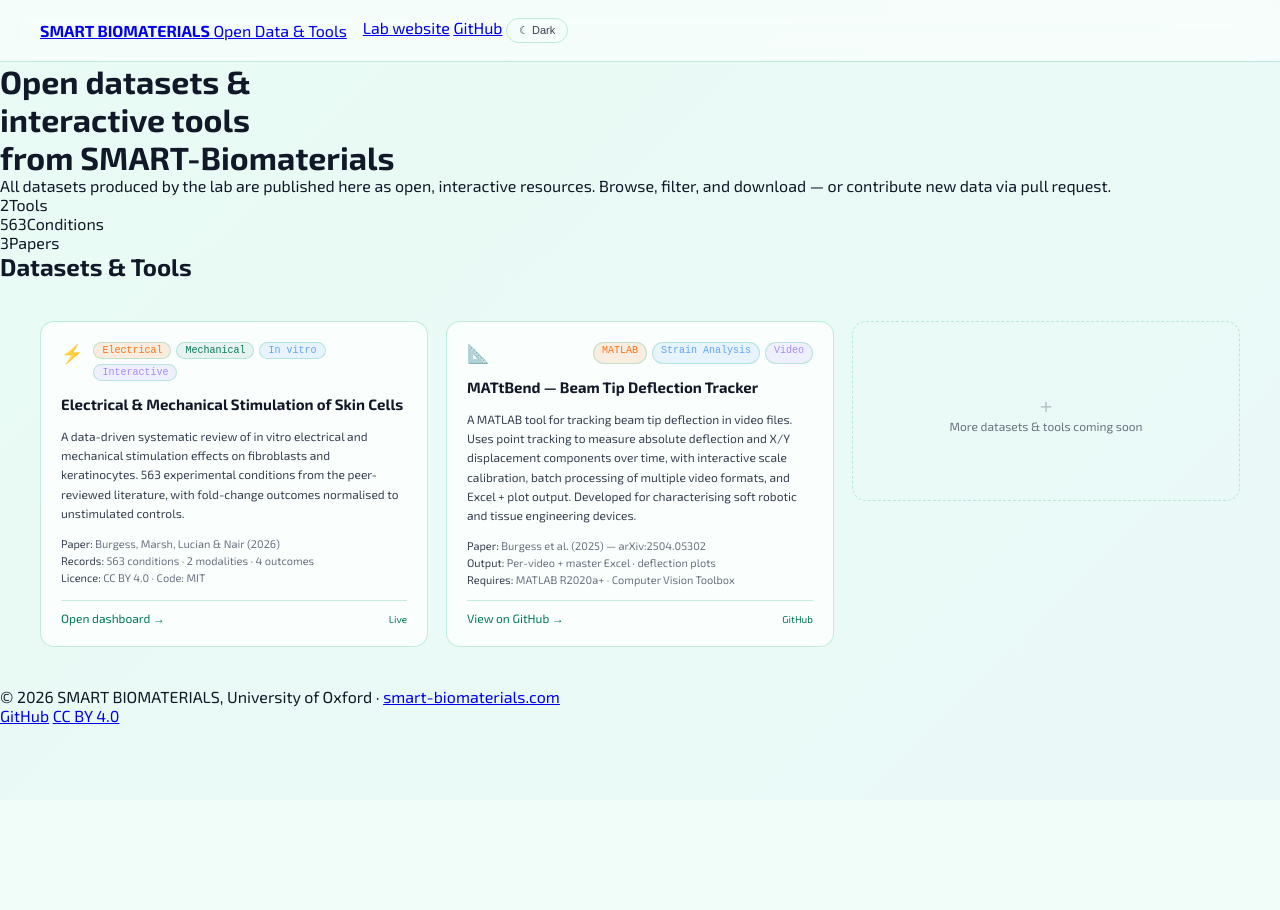
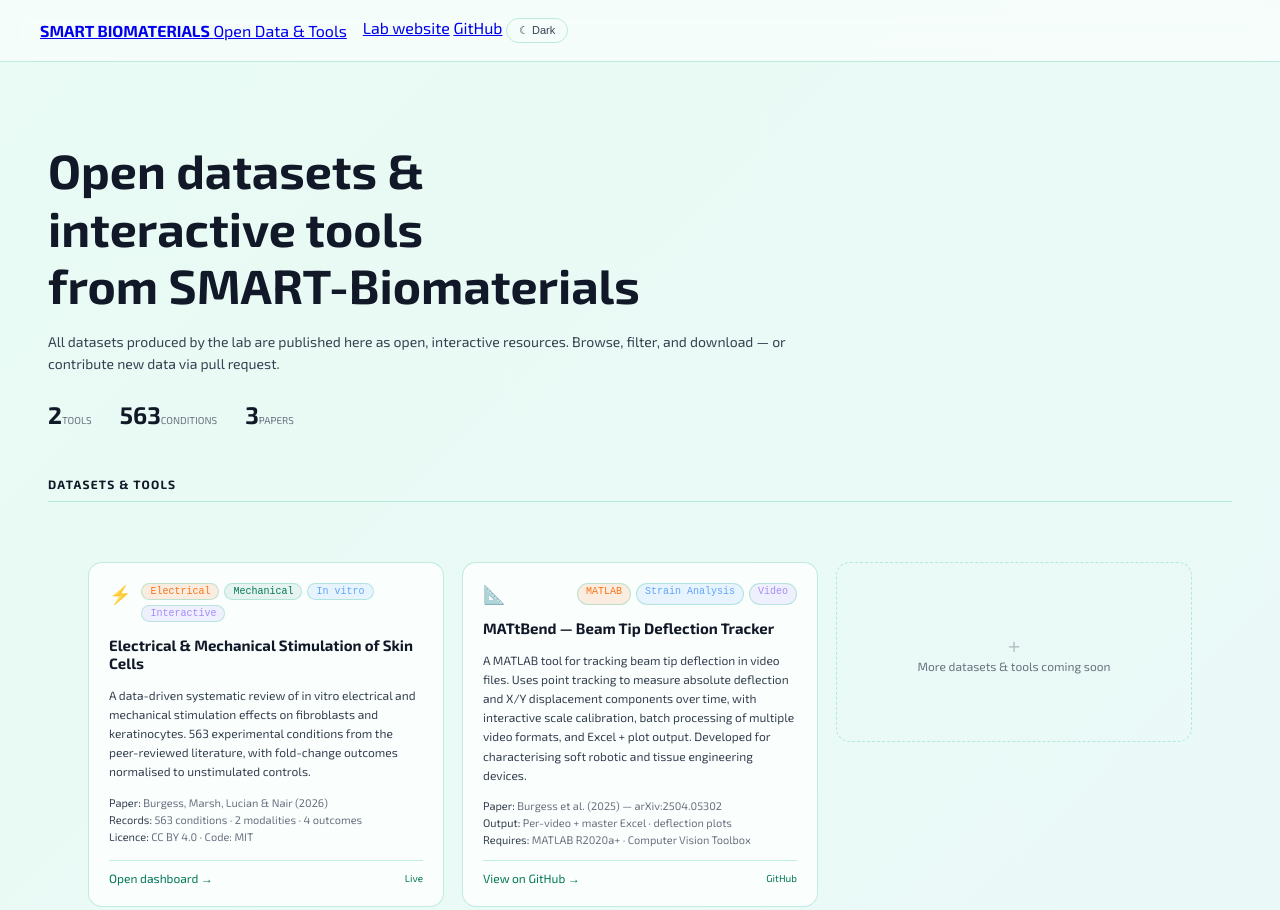
Before and after one commit to SMARTBiomaterials/smartbiomaterials.github.io, a website: page index.html in a window 1280 px wide. Shown: the top 910 px of the page. Before the commit the page ends 800 px from the top, so only its background shows below. Drawn offline with Linux system fonts and the light colour scheme.

Commit message:
Update datahub.css

```diff
--- a/assets/css/datahub.css
+++ b/assets/css/datahub.css
@@ -283,3 +283,60 @@ header {
   font-size: 24px;
   opacity: 0.4;
 }
+/* ── LAYOUT RESTORE (what you lost) ─────────── */
+
+.hero {
+  padding: 80px 48px 48px;
+  max-width: 900px;
+}
+
+.hero h1 {
+  font-size: clamp(28px, 4vw, 48px);
+  line-height: 1.2;
+  margin-bottom: 16px;
+}
+
+.hero p {
+  font-size: 14px;
+  line-height: 1.6;
+  color: var(--text-dim);
+}
+
+.hero-stats {
+  display: flex;
+  gap: 28px;
+  margin-top: 24px;
+}
+
+.hero-stat .n {
+  font-size: 24px;
+  font-weight: 600;
+  color: var(--green);
+}
+
+.hero-stat .l {
+  font-size: 10px;
+  text-transform: uppercase;
+  color: var(--text-soft);
+}
+
+/* section spacing */
+.section {
+  padding: 0 48px 80px;
+}
+
+.section-header {
+  display: flex;
+  align-items: baseline;
+  gap: 12px;
+  margin-bottom: 20px;
+  border-bottom: 1px solid var(--border);
+  padding-bottom: 10px;
+}
+
+.section-header h2 {
+  font-size: 12px;
+  letter-spacing: 0.1em;
+  text-transform: uppercase;
+  color: var(--green);
+}
```
